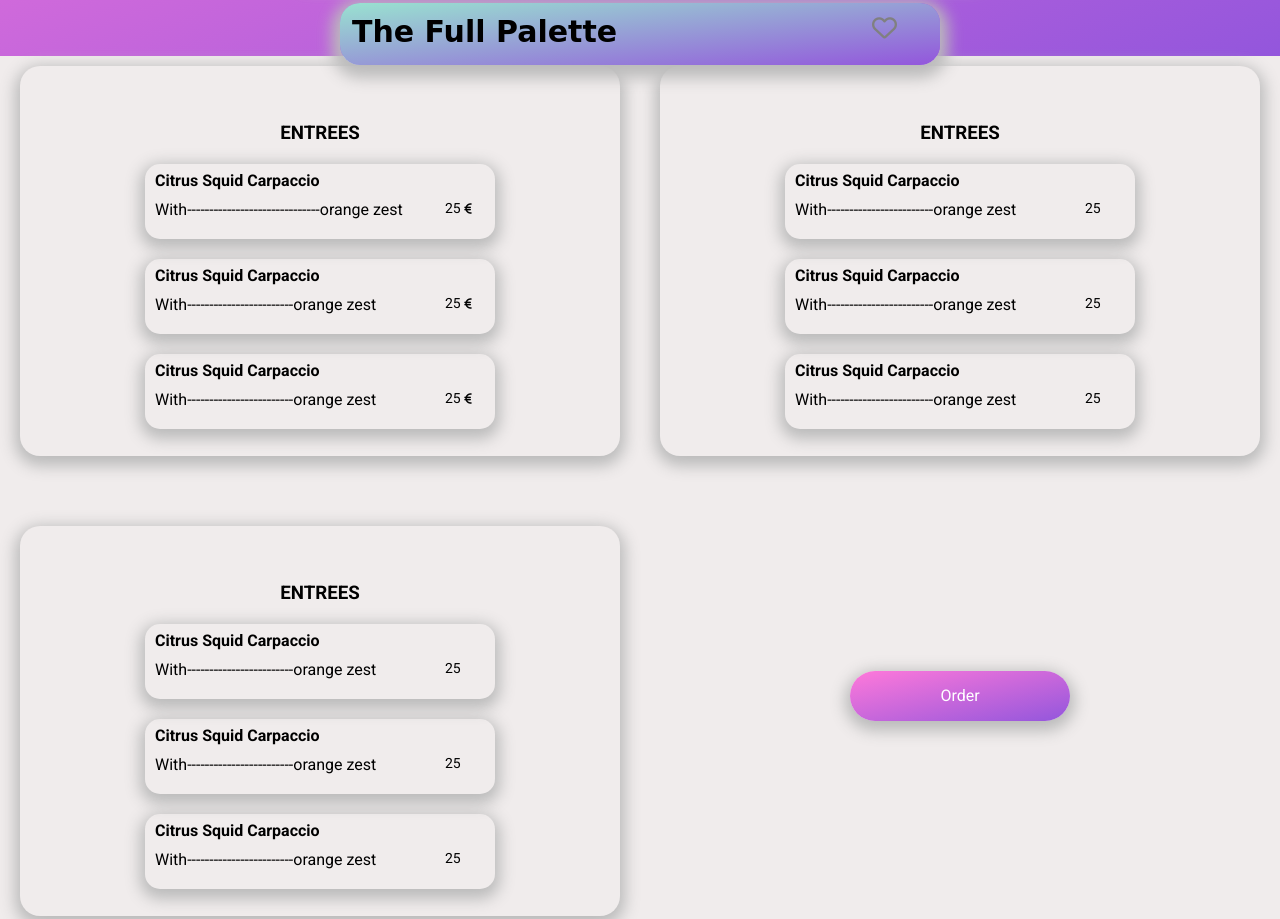
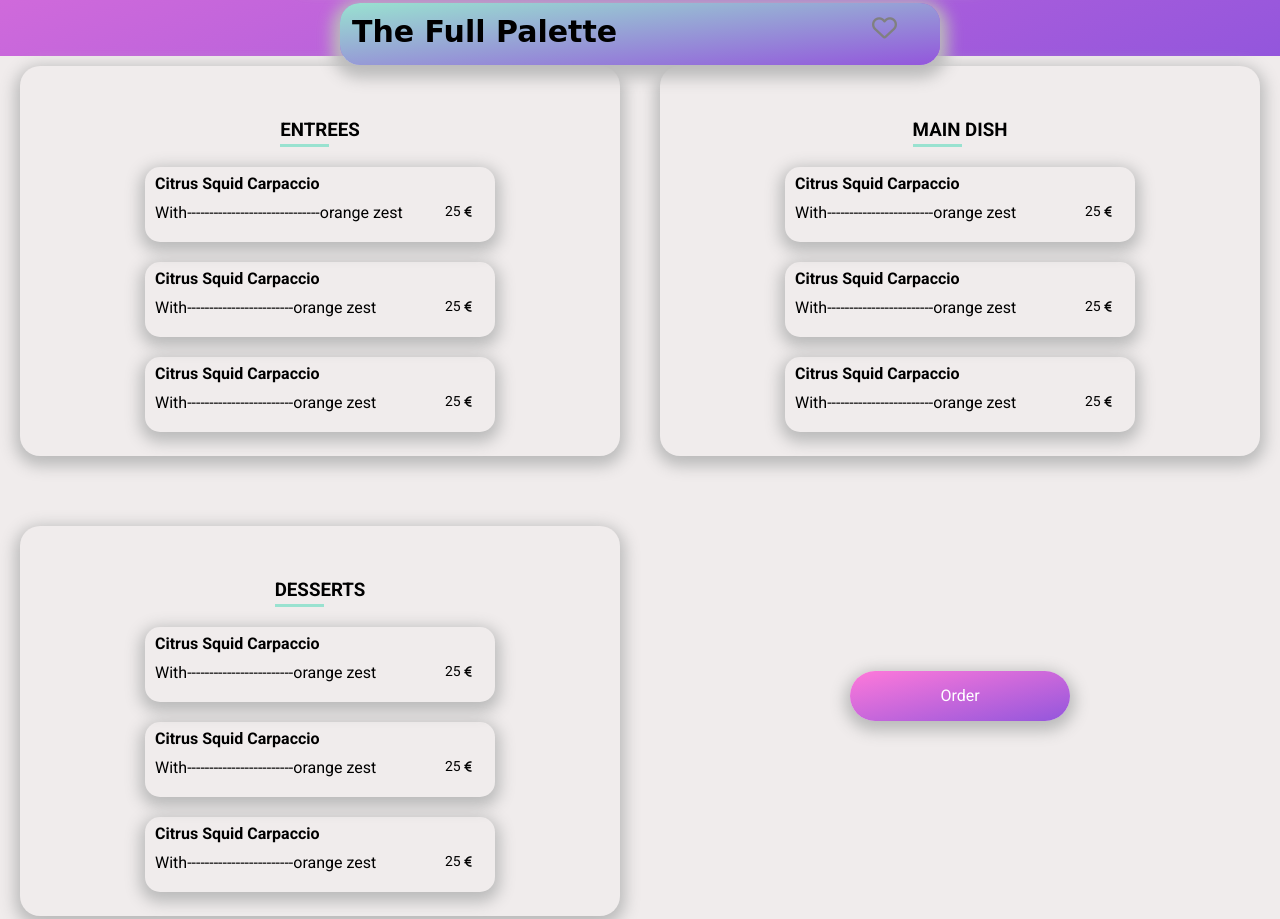
Before and after one commit to seanwr0/OhMyFood-resturant-booking-site, a website: page menu-1.html in a window 1280 px wide. Shown: the part 419-1338 px from the top of the page. Drawn offline with Linux system fonts and the light colour scheme; a web font is replaced by a local one.

Commit message:
added underlone to menu section titles

```diff
--- a/menu-1.html
+++ b/menu-1.html
@@ -138,7 +138,7 @@
         <section class="menu-area">
             <div class="menu-area__fade menu-area__fade-2"></div>
             </div>
-            <h3>ENTREES</h3>
+            <h3>MAIN DISH</h3>
 
             <section class="food-card">
 
@@ -149,7 +149,7 @@
                     <p>With------------------------orange zest</p>
                 </div>
 
-                <p class="cost">25</p>
+                <p class="cost">25 <i class="fas fa-euro-sign"></i> </p>
 
                 <div class="card-animation">
 
@@ -171,7 +171,7 @@
                     <p>With------------------------orange zest</p>
                 </div>
 
-                <p class="cost">25</p>
+                <p class="cost">25 <i class="fas fa-euro-sign"></i> </p>
 
                 <div class="card-animation">
 
@@ -193,7 +193,7 @@
                     <p>With------------------------orange zest</p>
                 </div>
 
-                <p class="cost">25</p>
+                <p class="cost">25 <i class="fas fa-euro-sign"></i> </p>
 
                 <div class="card-animation">
 
@@ -216,18 +216,18 @@
            <!-- Desserts -->
         <section class="menu-area">
             <div class="menu-area__fade menu-area__fade-3"> </div>
-            <h3>ENTREES</h3>
+
+
+            <h3>DESSERTS</h3>
 
             <section class="food-card">
-
-
 
                 <div class="food-card__text">
                     <h4>Citrus Squid Carpaccio</h4>
                     <p>With------------------------orange zest</p>
                 </div>
 
-                <p class="cost">25</p>
+                <p class="cost">25 <i class="fas fa-euro-sign"></i> </p>
 
                 <div class="card-animation">
 
@@ -242,14 +242,12 @@
             </section>
             <section class="food-card">
 
-
-
                 <div class="food-card__text">
                     <h4>Citrus Squid Carpaccio</h4>
                     <p>With------------------------orange zest</p>
                 </div>
 
-                <p class="cost">25</p>
+                <p class="cost">25 <i class="fas fa-euro-sign"></i> </p>
 
                 <div class="card-animation">
 
@@ -264,14 +262,12 @@
             </section>
             <section class="food-card">
 
-
-
                 <div class="food-card__text">
                     <h4>Citrus Squid Carpaccio</h4>
                     <p>With------------------------orange zest</p>
                 </div>
 
-                <p class="cost">25</p>
+                <p class="cost">25 <i class="fas fa-euro-sign"></i> </p>
 
                 <div class="card-animation">
 
--- a/sass/components/_menu-items.scss
+++ b/sass/components/_menu-items.scss
@@ -59,6 +59,18 @@
 
     h3 {
         padding-top: 10px;
+
+
+        &::after {
+            content: "";
+
+            display: block;
+            width: 49px;
+            padding-top: 3px;
+            border-bottom: 3.5px solid $color-tertiary;
+          }
+
+
     }
 
     @include large-screen {
--- a/sass/layouts/_header.scss
+++ b/sass/layouts/_header.scss
@@ -12,7 +12,6 @@
 
 .header-menu{
 
-    background-color: $color-gray;
     display: flex;
     flex-direction: column;
     gap: 10px;
```
Also changed, not shown: css/prefixed/style.css, css/style.css, 2 other files.
